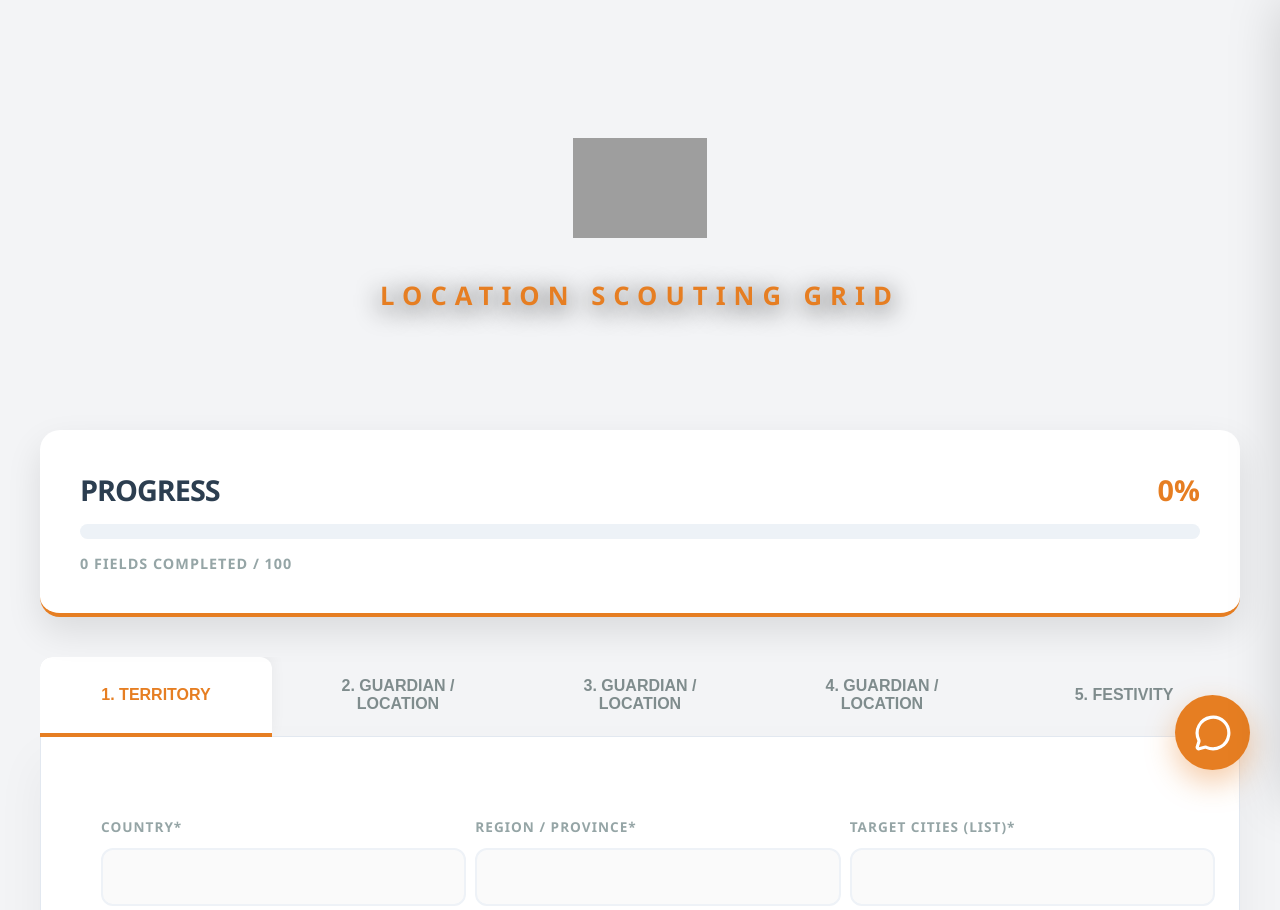
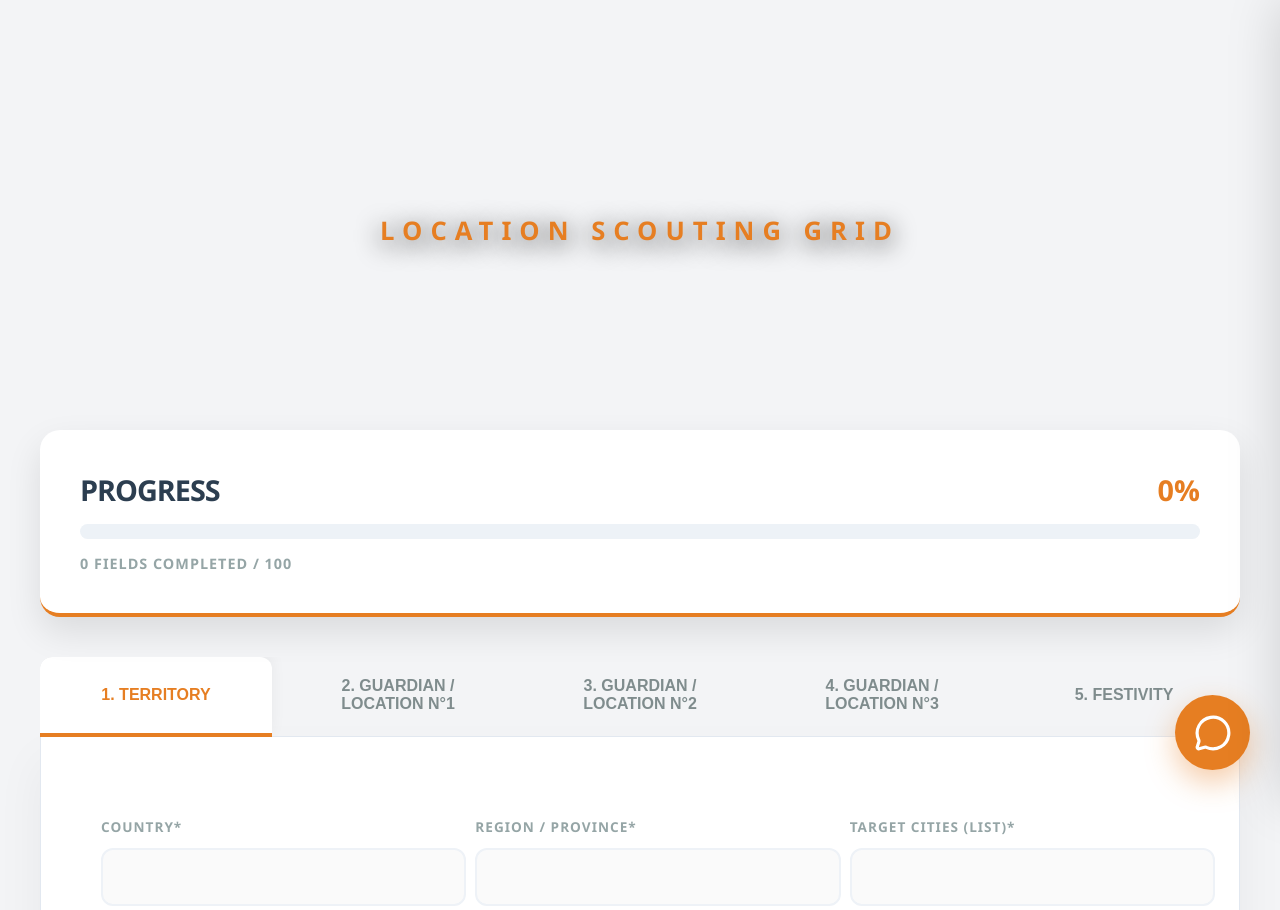
Before and after one commit to mediances-ops/rk2, a Flask app: template templates/index.html in a window 1280 px wide. Shown: the top 910 px of the page. Run offline with Flask 3, Linux system fonts and the light colour scheme; the template is opened without the code that fills it, so the values that code supplies are empty; grey boxes are pictures that could not be loaded.

Commit message:
Update index.html

```diff
--- a/templates/index.html
+++ b/templates/index.html
@@ -1,4 +1,4 @@
-<!-- DOC-OS VERSION : V.68.3 SUPRÊME MISSION CONTROL -->
+<!-- DOC-OS VERSION : V.68.4 SUPRÊME MISSION CONTROL -->
 <!DOCTYPE html>
 <html lang="en">
 <head>
@@ -13,7 +13,7 @@
         .container { max-width: 1400px; margin: 0 auto; padding: 40px; }
 
         #lock-banner { display: none; position: sticky; top: 0; background: var(--lock); color: white; text-align: center; padding: 15px; font-weight: 900; z-index: 10000; letter-spacing: 2px; }
-        #toast { position: fixed; top: 20px; left: 50%; transform: translateX(-50%); background: #27ae60; color: white; padding: 15px 40px; border-radius: 50px; font-weight: 800; z-index: 11000; display: none; box-shadow: 0 10px 20px rgba(0,0,0,0.2); }
+        #toast { position: fixed; top: 20px; left: 50%; transform: translateX(-50%); background: #27ae60; color: white; padding: 15px 40px; border-radius: 50px; font-weight: 800; z-index: 11000; display: none; box-shadow: 0 10px 20px rgba(0,0,0,0.2); transition: 0.3s; }
 
         .header-fixer-banner { height: 450px; background-size: cover !important; background-position: center !important; display: flex; align-items: center; justify-content: center; }
         .header-fixer-overlay { text-align: center; text-shadow: 0 5px 25px rgba(0,0,0,0.9); }
@@ -23,7 +23,6 @@
         .progress-bar-bg { background: #edf2f7; height: 15px; border-radius: 10px; overflow: hidden; margin: 15px 0; }
         .progress-bar { height: 100%; background: var(--secondary); transition: 0.6s; width: 0%; }
 
-        /* TABS UI - TRANSPARENT BACKGROUND */
         .tabs-nav { display: flex; gap: 10px; margin-bottom: -1px; background: transparent; }
         .tab-btn { background: transparent; border: none; padding: 20px 35px; border-radius: 15px 15px 0 0; cursor: pointer; font-weight: 800; color: #7f8c8d; font-size: 1rem; transition: 0.3s; border-bottom: 4px solid transparent; }
         .tab-btn.active { background: white; color: var(--secondary); border-bottom: 4px solid var(--secondary); box-shadow: 0 -5px 15px rgba(0,0,0,0.05); }
@@ -31,7 +30,6 @@
         .tab-content { display: none; background: white; padding: 60px; border-radius: 0 25px 25px 25px; border: 1px solid #e2e8f0; box-shadow: 0 25px 50px rgba(0,0,0,0.05); }
         .tab-content.active { display: block; animation: fadeIn 0.5s ease; }
 
-        /* GRID WITH PADDING (GAP 45px) */
         .fields-grid { display: grid; grid-template-columns: repeat(3, 1fr); gap: 45px; }
         .field-group { display: flex; flex-direction: column; margin-bottom: 10px; }
         .field-group label { font-weight: 800; font-size: 0.85rem; color: #95a5a6; text-transform: uppercase; margin-bottom: 12px; letter-spacing: 1px; }
@@ -42,7 +40,6 @@
         .sub-section { border-left: 8px solid var(--secondary); padding: 40px; background: #fdfdfd; margin-bottom: 50px; border-radius: 0 20px 20px 0; }
         .gps-link { font-size: 0.7rem; color: var(--secondary); text-decoration: none; font-weight: 800; margin-left: 10px; display: inline-flex; align-items: center; gap: 4px; border-bottom: 1px solid var(--secondary); }
 
-        /* CHAT V.68.3 HARMONIZED */
         .chat-panel { position: fixed; right: -520px; top: 0; width: 500px; height: 100vh; background: var(--glass); backdrop-filter: blur(25px); transition: 0.5s cubic-bezier(0.77, 0, 0.175, 1); z-index: 9999; box-shadow: -20px 0 50px rgba(0,0,0,0.15); display: flex; flex-direction: column; border-left: 1px solid rgba(255,255,255,0.3); }
         .chat-panel.active { right: 0; }
         .chat-header { background: var(--primary); color: white; padding: 30px; display: flex; justify-content: space-between; align-items: center; }
@@ -59,7 +56,8 @@
         #chat-input { flex: 1; border: 2px solid #eef2f7; border-radius: 15px; padding: 15px; height: 110px; resize: none; font-family: inherit; font-weight: 600; }
         #chat-send-btn { background: var(--secondary); color: white; border: none; border-radius: 15px; padding: 0 25px; cursor: pointer; }
 
-        .chat-toggle-btn { position: fixed; right: 30px; bottom: 30px; width: 75px; height: 75px; border-radius: 50%; background: var(--secondary); color: white; border: none; cursor: pointer; z-index: 9998; display: flex; align-items: center; justify-content: center; box-shadow: 0 12px 30px rgba(230,126,34,0.4); }
+        .chat-toggle-btn { position: fixed; right: 30px; bottom: 30px; width: 75px; height: 75px; border-radius: 50%; background: var(--secondary); color: white; border: none; cursor: pointer; z-index: 9998; display: flex; align-items: center; justify-content: center; box-shadow: 0 12px 30px rgba(230,126,34,0.4); transition: 0.3s; }
+        @keyframes pulse { 0% { transform: scale(1); } 50% { transform: scale(1.1); box-shadow: 0 0 30px var(--secondary); } 100% { transform: scale(1); } }
         @keyframes fadeIn { from { opacity: 0; transform: translateY(20px); } to { opacity: 1; transform: translateY(0); } }
     </style>
 </head>
@@ -69,14 +67,12 @@
 
     <header class="header-fixer-banner" style="background-image: url('{{ FIXER_DATA.image_region or '' }}');">
         <div class="header-fixer-overlay">
-            <img src="https://destinationsetcuisines.com/doc/logoRK.png" style="height: 100px; margin-bottom: 25px;">
             <h1 class="header-fixer-title">{{ FIXER_DATA.region }}</h1>
             <div style="color: var(--secondary); font-weight: 900; letter-spacing: 8px; font-size: 1.6rem; margin-top: 10px;">LOCATION SCOUTING GRID</div>
         </div>
     </header>
 
     <div class="container">
-        <!-- PROGRESS -->
         <div class="progress-container">
             <div style="display:flex; justify-content:space-between; align-items:center;">
                 <span style="font-weight:900; font-size:1.8rem; letter-spacing:-1px;">PROGRESS</span>
@@ -86,17 +82,15 @@
             <div style="font-weight:800; color:#95a5a6; font-size:0.9rem; letter-spacing:1px;"><span id="progress-filled">0</span> FIELDS COMPLETED / 100</div>
         </div>
 
-        <!-- TABS WITH ORIGINAL IDs FOR JS COHERENCE -->
         <nav class="tabs-nav">
             <button class="tab-btn active" data-tab="tab-territory">1. TERRITORY</button>
-            <button class="tab-btn" data-tab="tab-pair1">2. GUARDIAN / LOCATION</button>
-            <button class="tab-btn" data-tab="tab-pair2">3. GUARDIAN / LOCATION</button>
-            <button class="tab-btn" data-tab="tab-pair3">4. GUARDIAN / LOCATION</button>
+            <button class="tab-btn" data-tab="tab-pair1">2. GUARDIAN / LOCATION N°1</button>
+            <button class="tab-btn" data-tab="tab-pair2">3. GUARDIAN / LOCATION N°2</button>
+            <button class="tab-btn" data-tab="tab-pair3">4. GUARDIAN / LOCATION N°3</button>
             <button class="tab-btn" data-tab="tab-festivity">5. FESTIVITY</button>
         </nav>
 
         <div class="tabs-container">
-            <!-- R1 : TERRITORY -->
             <div class="tab-content active" id="tab-territory">
                 <div class="fields-grid">
                     <div class="field-group"><label>Country*</label><input type="text" name="pays" required></div>
@@ -113,7 +107,6 @@
                 </div>
             </div>
 
-            <!-- R2, R3, R4 : FULL PAIRS -->
             {% for i in [1, 2, 3] %}
             <div class="tab-content" id="tab-pair{{i}}">
                 <div class="sub-section">
@@ -148,7 +141,6 @@
             </div>
             {% endfor %}
 
-            <!-- R5 : FESTIVITY -->
             <div class="tab-content" id="tab-festivity">
                 <div class="fields-grid">
                     <div class="field-group"><label>Festival Name*</label><input type="text" name="fete_nom" required></div>
@@ -165,7 +157,6 @@
             </div>
         </div>
 
-        <!-- MEDIA -->
         <section style="background:white; padding:50px; border-radius:25px; margin:60px 0; box-shadow:0 15px 40px rgba(0,0,0,0.05);">
             <h3 style="font-weight:900;"><i data-lucide="camera" style="color:var(--secondary);"></i> FIELD MEDIA VAULT</h3>
             <div id="drop-area" style="padding:80px; border:4px dashed #e2e8f0; border-radius:20px; text-align:center; cursor:pointer; background:#f9fbff;">
```
